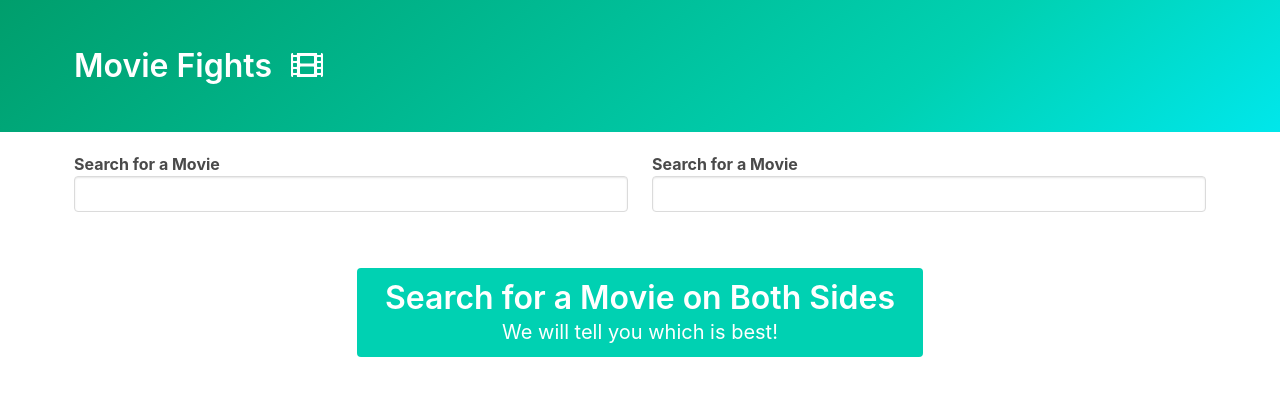
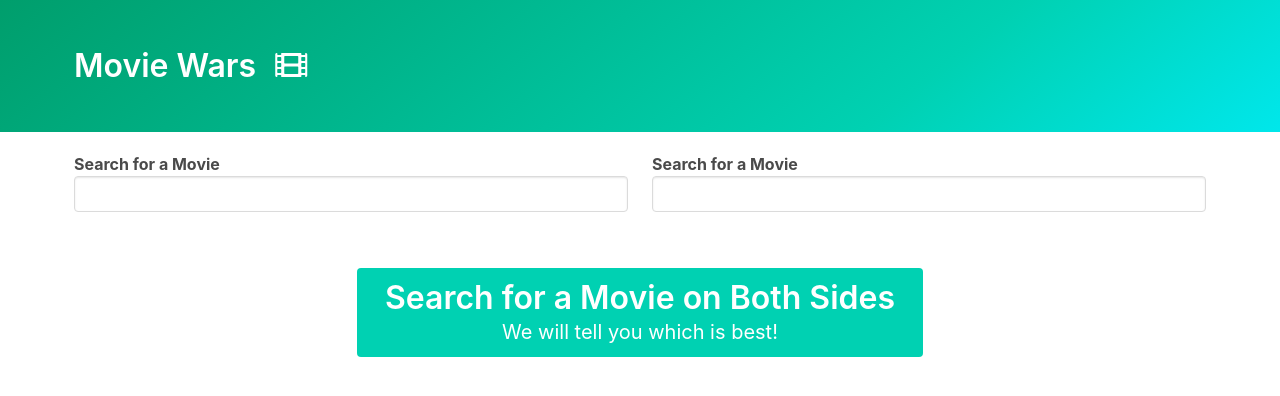
Before and after one commit to benjamindaniels21/Movie-Fight, a plain HTML site: page index.html in a window 1280 px wide. Drawn offline with nearby package versions, Linux system fonts and the light colour scheme.

Commit message:
Title Change

```diff
--- a/index.html
+++ b/index.html
@@ -17,7 +17,7 @@
       <div class="hero-body">
         <div class="container">
           <h1 class="title">
-            Movie Fights
+            Movie Wars
             <span class="icon">
               <i class="fas fa-film"></i>
             </span>
```
